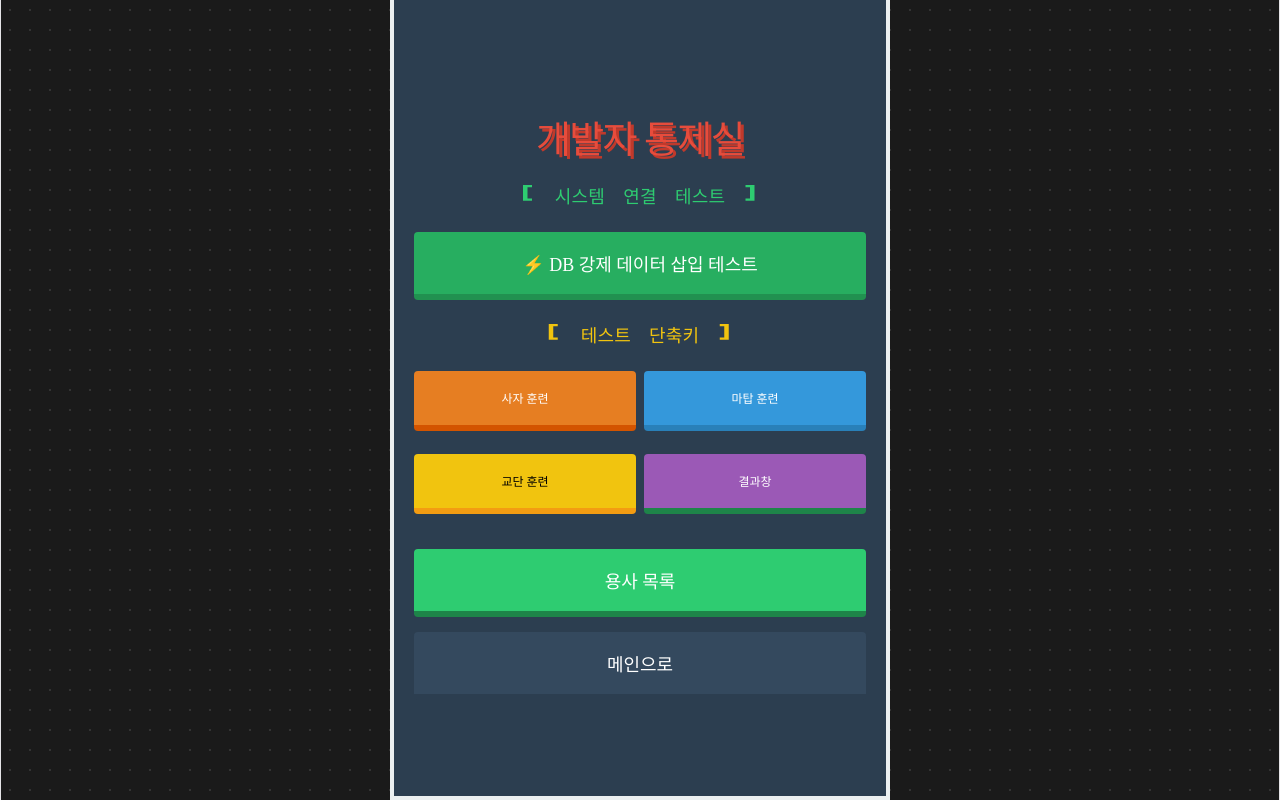
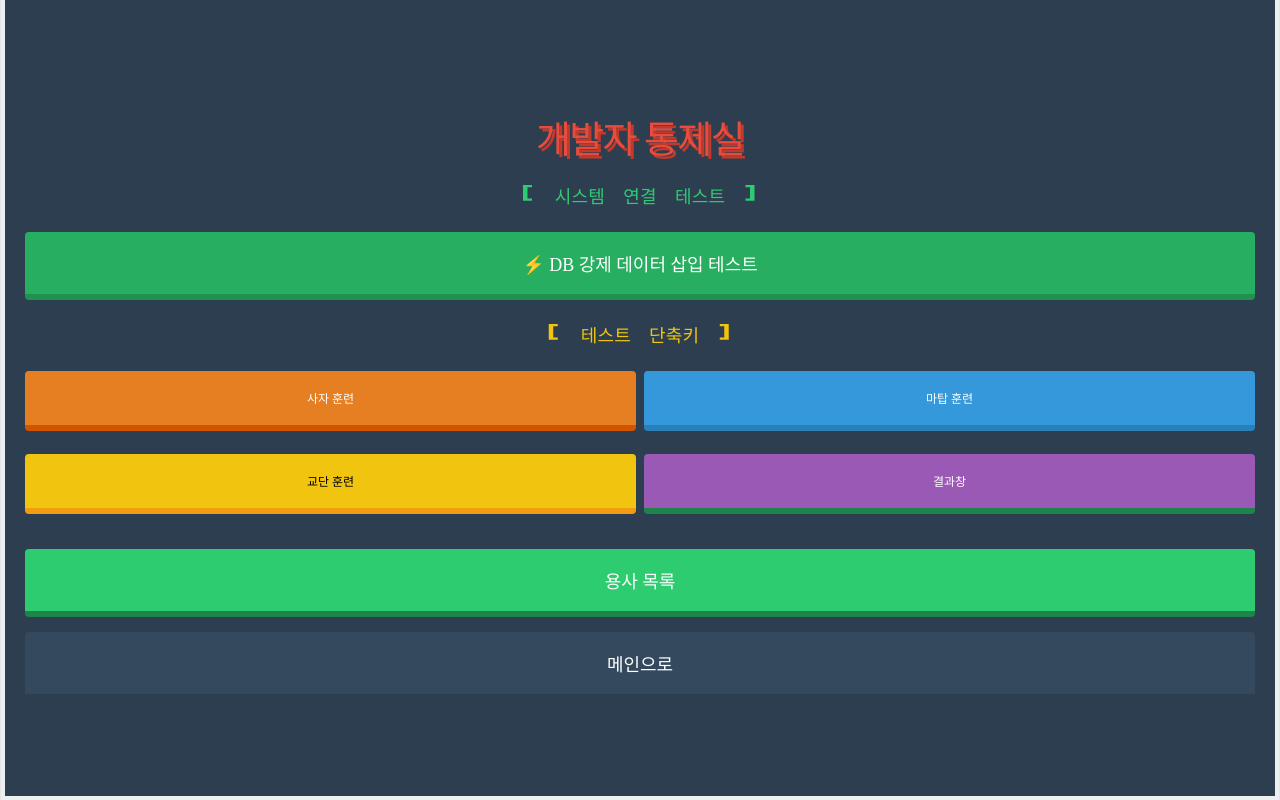
Before and after one commit to ckdgus5159/heromaker, a React (Vite) app: page /admin in a window 1280 px wide. Built offline with nearby package versions, Linux system fonts and the light colour scheme; no server answers; a web font is replaced by a local one.

Commit message:
모바일 수정2

```diff
--- a/src/App.css
+++ b/src/App.css
@@ -143,32 +143,53 @@ html, body {
   margin-top: -4px;
 }
 
-.game-container {
-  /* 1. 높이 설정: 주소창에 대응하는 dVh 사용 */
-  height: 100vh; /* 폴백(대비책) */
-  height: 100dvh;
-
-  /* 2. 레이아웃: 중앙 정렬 및 여백 확보 */
+/* 시작 화면 콘텐츠 그룹 */
+.start-content-group {
   display: flex;
   flex-direction: column;
-  justify-content: center; /* 콘텐츠를 세로 중앙에 배치하여 버튼을 위로 올림 */
   align-items: center;
+  width: 100%;
+  /* 중앙 정렬을 유지하면서 요소들이 붙어있게 함 */
+  margin-top: 10px;
+}
 
+.start-content-group .main-emoji {
+  font-size: 70px;
+  margin-bottom: 15px;
+}
+
+.start-content-group .subtitle {
+  font-size: 18px;
+  line-height: 1.6;
+  text-align: center;
+  word-break: keep-all;
+  margin-bottom: 0; /* 버튼과의 여백은 버튼의 marginTop에서 조절 */
+}
+
+/* 🚀 혹시 남아있을지 모르는 하단 고정 스타일 해제 */
+.button-area {
+  position: static !important;
+  transform: none !important;
+  margin-top: 20px;
+}
+
+.game-container {
+  height: 100vh;
+  /* 🚀 최신 브라우저를 위한 동적 높이 설정 */
+  height: 100dvh;
+  flex: 1;
   width: 100%;
-  max-width: 500px; /* 너무 넓어지는 것 방지 */
-  margin: 0 auto;
-
   background-color: var(--container-bg);
   border: 4px solid var(--border-light);
   border-top: none;
   padding: 20px;
+  display: flex;
+  flex-direction: column;
+  align-items: center;
   box-sizing: border-box;
-
-  /* 3. 스크롤 제어: 100dvh를 넘지 않게 하되, 필요시 내부 스크롤 */
-  overflow-y: auto;
-  position: relative;
+  /* 모바일에서 내용이 길어지면 스크롤이 발생하도록 설정 */
+  min-height: calc(100vh - 60px);
 }
-
 
 /* --- ✨ 메인 화면: clamp로 유연한 폰트/간격 적용 --- */
 .title {
--- a/src/pages/Game.tsx
+++ b/src/pages/Game.tsx
@@ -207,15 +207,22 @@ function Game() {
     return (
       <div className="game-container start-screen">
         <h1 className="pixel-text title">나만의<br/>용사 전설</h1>
-          <div className="hero-graphic" style={{ marginTop: '-40px' }}>
+
+        {/* 🚀 문구와 버튼을 하나의 큰 그룹으로 묶음 */}
+        <div className="start-content-group">
           <div className="main-emoji">🗡️🛡️</div>
-            <p className="subtitle" style={{ fontSize: '18px', lineHeight: '1.6' }}>
+
+          <p className="subtitle">
             평화롭던 마을에 드리운 어둠...<br/>
             세계의 운명이 당신의 선택에 달렸다.
           </p>
-          </div>
-        <div className="button-area" style={{ marginTop: '0' }}>
-          <button onClick={() => setStep('info')} className="pixel-button">
+
+          {/* 🚀 적당한 여백(margin-top)만 주고 바로 배치 */}
+          <button
+            onClick={() => setStep('info')}
+            className="pixel-button start-btn"
+            style={{ marginTop: '20px' }}
+          >
             게임 시작
           </button>
         </div>
```
Lines whose indentation alone changed are shown as unchanged.
